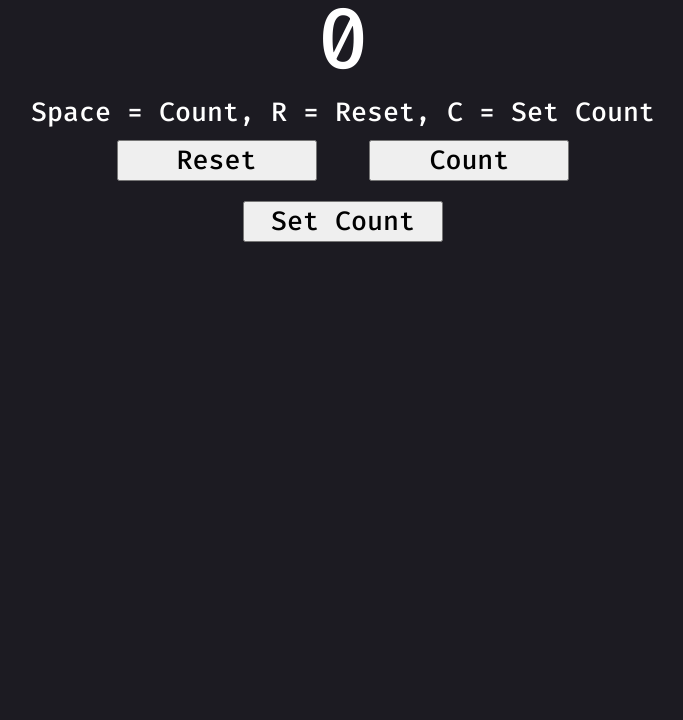
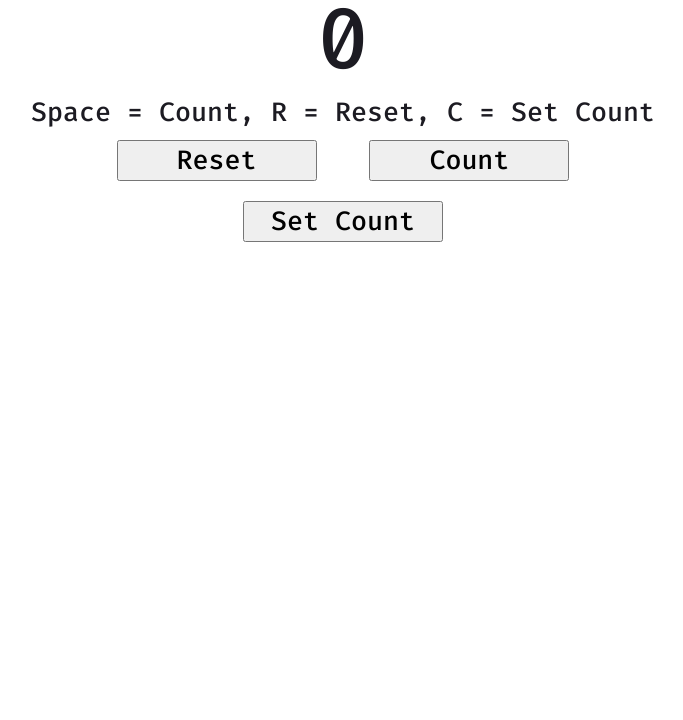
Before and after one commit to sfmalloy/useless-counter, a plain HTML site: page index.html in a window 1280 px wide. Shown: the part 80-800 px from the top of the page, without its empty margins (297-980 px from the left). Drawn offline with Linux system fonts and the light colour scheme.

Commit message:
Separated light and dark mode

```diff
--- a/style.css
+++ b/style.css
@@ -1,7 +1,17 @@
-body {
-    background-color: #1c1b22;
-    color: white;
-    font-family: 'Fira Code';
+@media (prefers-color-scheme: dark) {
+    body {
+        background-color: #1c1b22;
+        color: white;
+        font-family: 'Fira Code';
+    }
+}
+
+@media (prefers-color-scheme: light) {
+    body {
+        background-color: white;
+        color: #1c1b22;
+        font-family: 'Fira Code';
+    }
 }
 
 #number {
```
